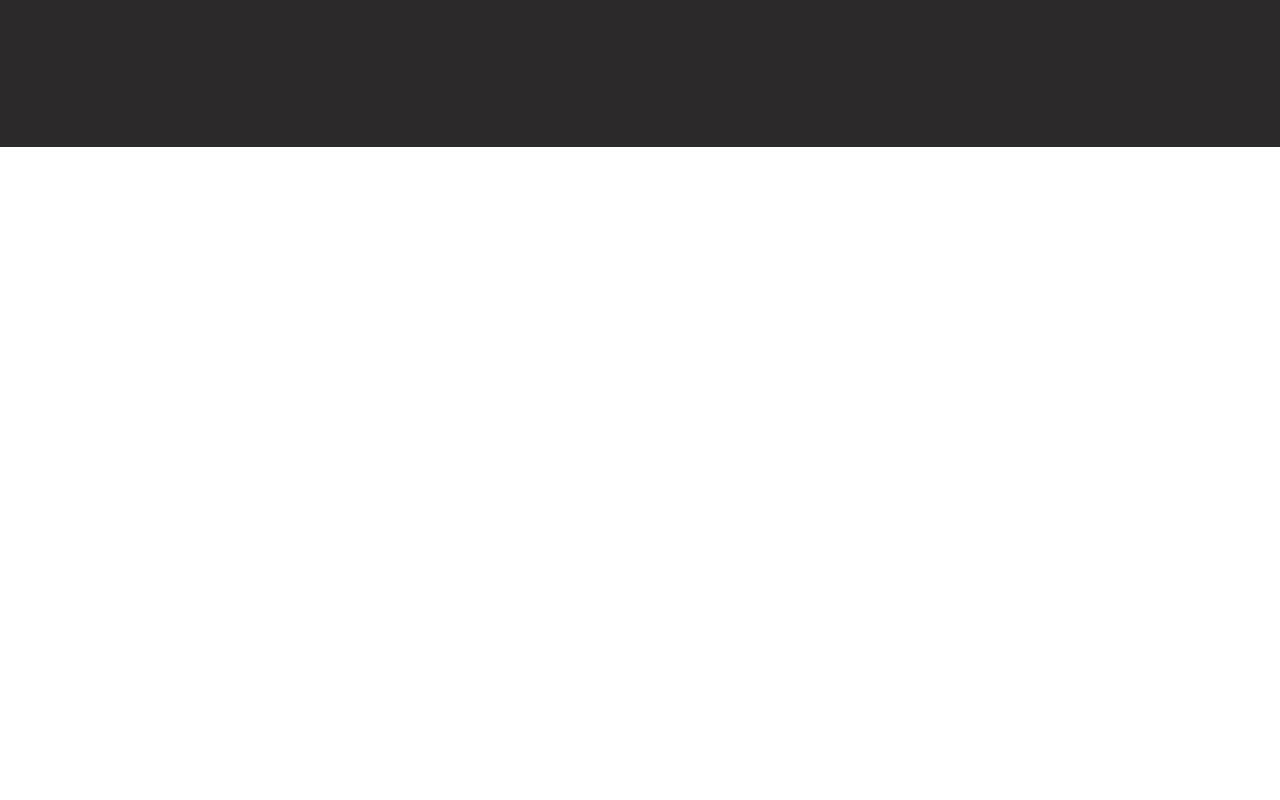
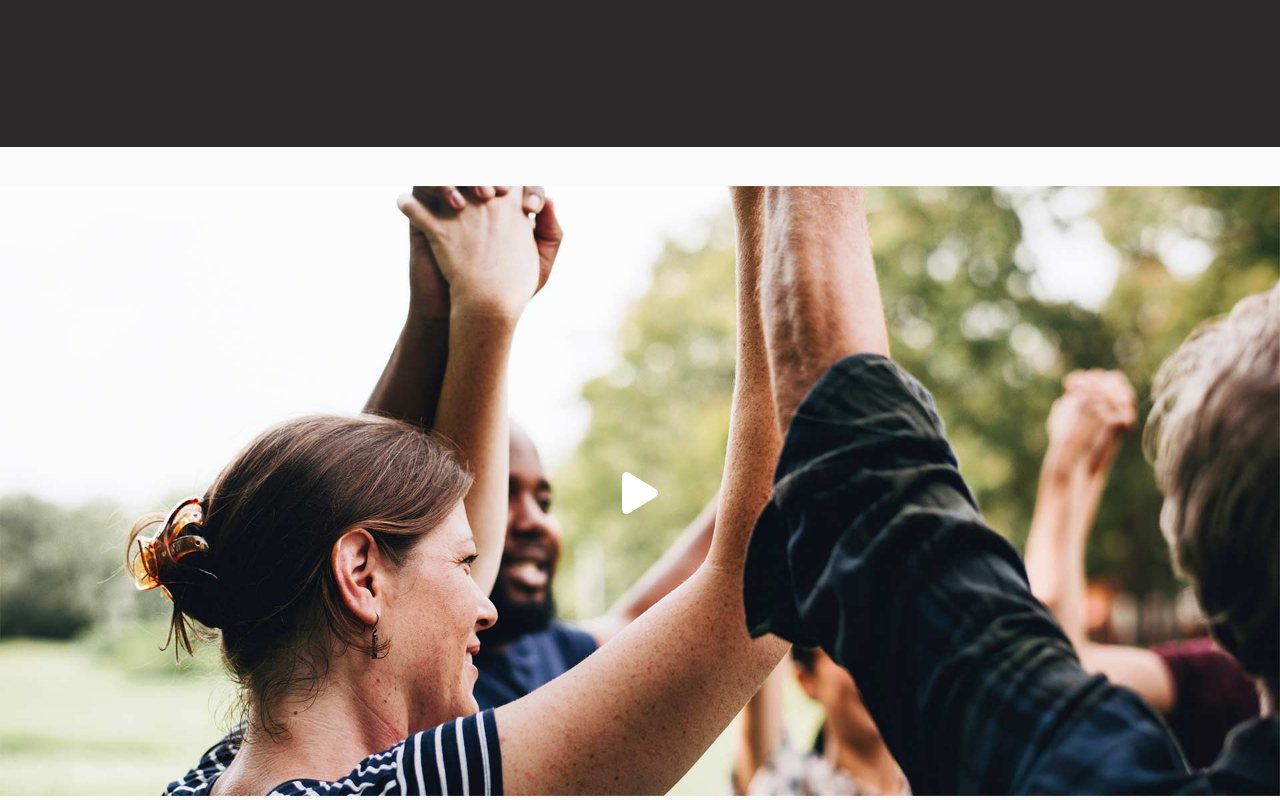
Before and after one commit to DavideIsaia/proj-html-vuejs, a Vue app: page / in a window 1280 px wide. Shown: the part 5300-6100 px from the top of the page. Before the commit the page ends 5447 px from the top, so only its background shows below. Built offline with nearby package versions, Linux system fonts and the light colour scheme; a web font is replaced by a local one.

Commit message:
aggiunta sezione player

```diff
--- a/src/components/AppMain.vue
+++ b/src/components/AppMain.vue
@@ -60,6 +60,11 @@
     <NewsCard />
     <!-- section testimonials -->
     <TestimonialsCard />
+    <!-- section player -->
+    <section class="player">
+      <img src="../assets/img/h1-img-04.jpg" alt="" />
+      <i class="fas fa-play"></i>
+    </section>
   </main>
 </template>
 
@@ -204,5 +209,22 @@ main {
       width: 45%;
     }
   }
+  .player {
+    position: relative;
+    margin-top: 22.2rem;
+    i {
+      position: absolute;
+      color: $fill-color-01;
+      top: 50%;
+      left: 50%;
+      transform: translate(-50%, -50%);
+      font-size: 3rem;
+      padding: 15rem;
+      &:hover {
+        cursor: pointer;
+        color: $txt-color-08;
+      }
+    }
+  }
 }
 </style>
```
